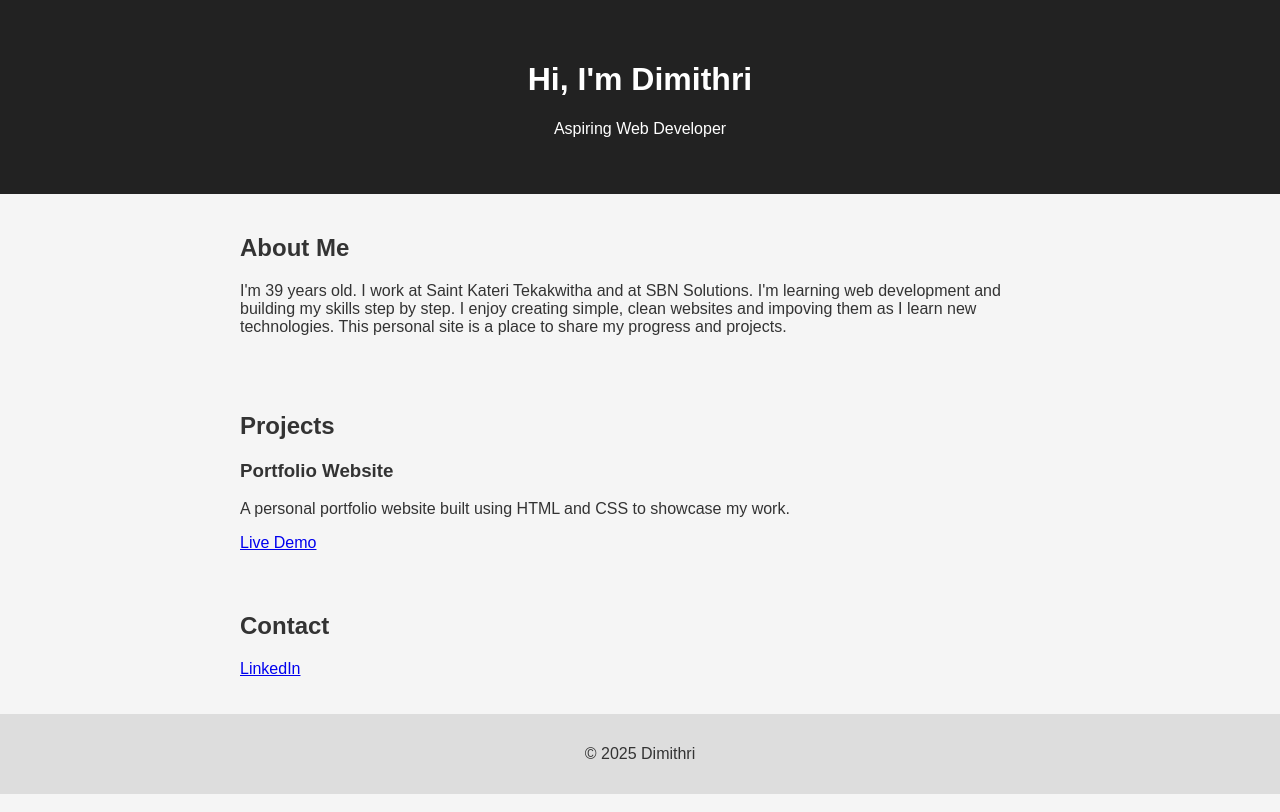
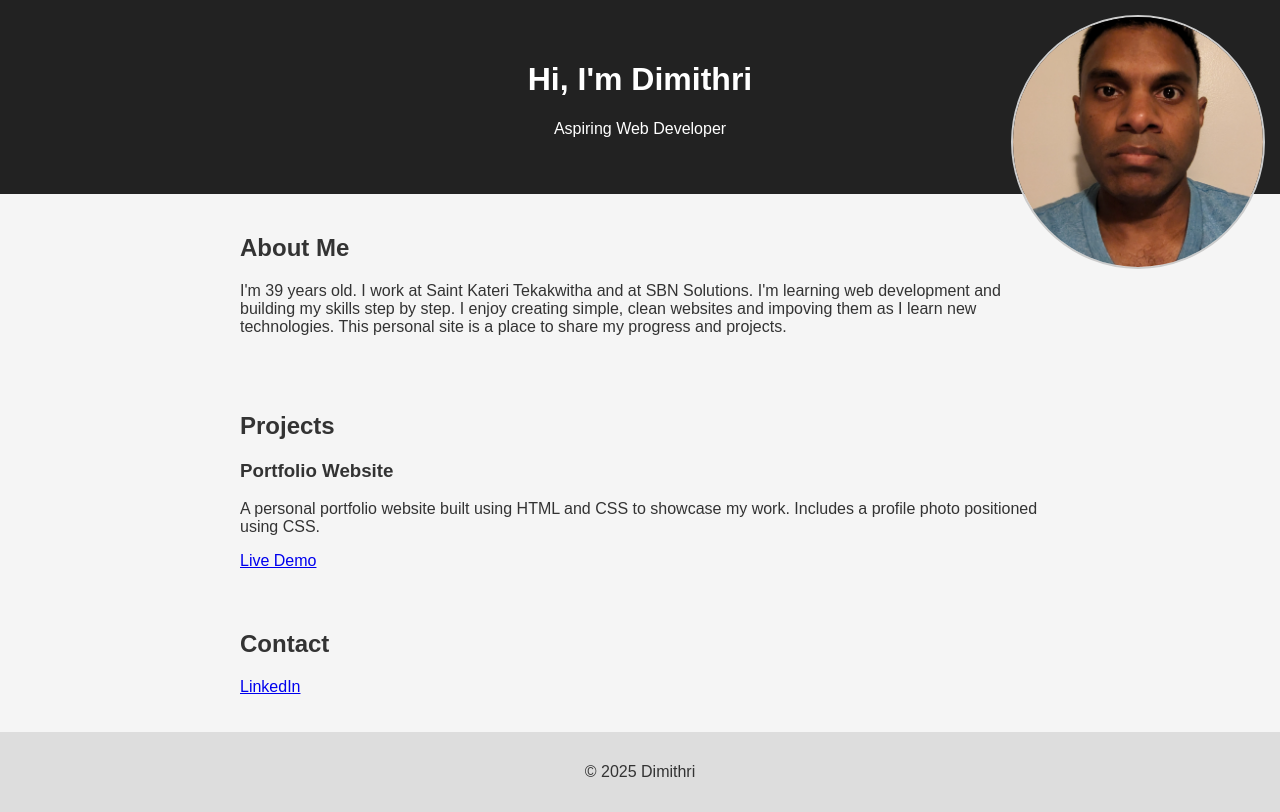
Before and after one commit to Dimitrios33/dimitrios33.github.io, a plain HTML site: page index.html in a window 1280 px wide. Drawn offline with Linux system fonts and the light colour scheme.

Commit message:
Profile photo
Profile photo was added

```diff
--- a/index.html
+++ b/index.html
@@ -7,9 +7,11 @@
         <link rel="stylesheet" href="style.css">
     </head>
     <body>
-        <header>
+
+        <header class="header">
             <h1>Hi, I'm Dimithri</h1>
             <p>Aspiring Web Developer</p>
+                <img src="Pictures/dimithri_profile_photo.jpg" class="profile-photo">
         </header>
 
         <section>
@@ -26,7 +28,7 @@
             <div class="project">
                 <h3>Portfolio Website</h3>
                 <p>A personal portfolio website built using HTML and CSS
-                    to showcase my work.</p>
+                    to showcase my work. Includes a profile photo positioned using CSS.</p>
                 <a href="https://dimitrios33.github.io" target="_blank">Live Demo</a>
             </div>
         </section>
--- a/style.css
+++ b/style.css
@@ -24,3 +24,25 @@ footer {
     padding: 15px;
     background: #ddd;
 }
+
+.profile-photo {
+    position: absolute;
+    top: 15px;
+    right: 15px;
+    width: 250px;
+    height: 250px;
+    border-radius: 50%;
+    object-fit: cover;
+    border: 2px solid #ccc;
+}
+
+@media (max-width: 600px) {
+    .profile-photo {
+        width: 60px;
+        height: 60px;
+    }
+}
+
+.header {
+    position: relative;
+}
```
